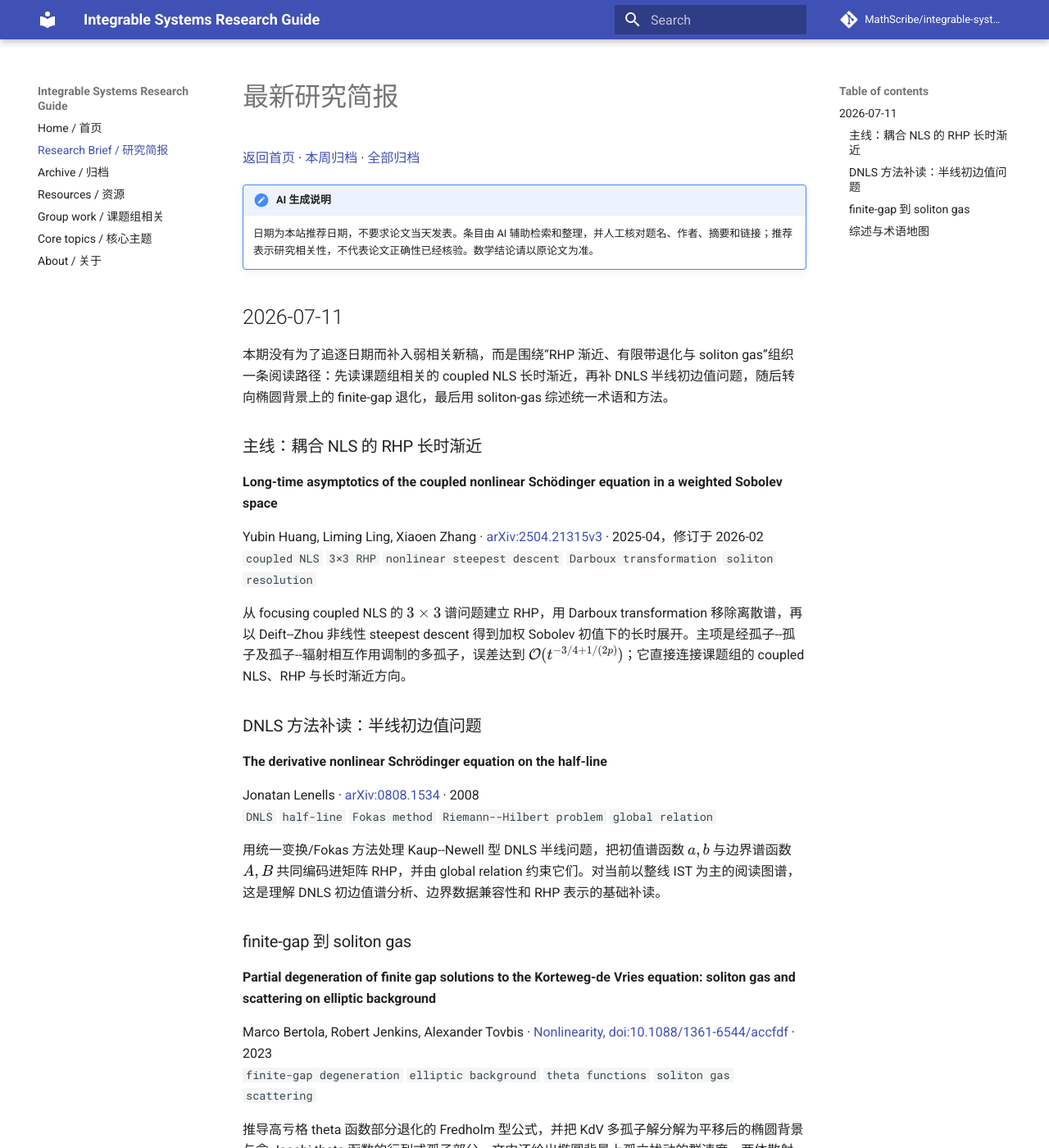
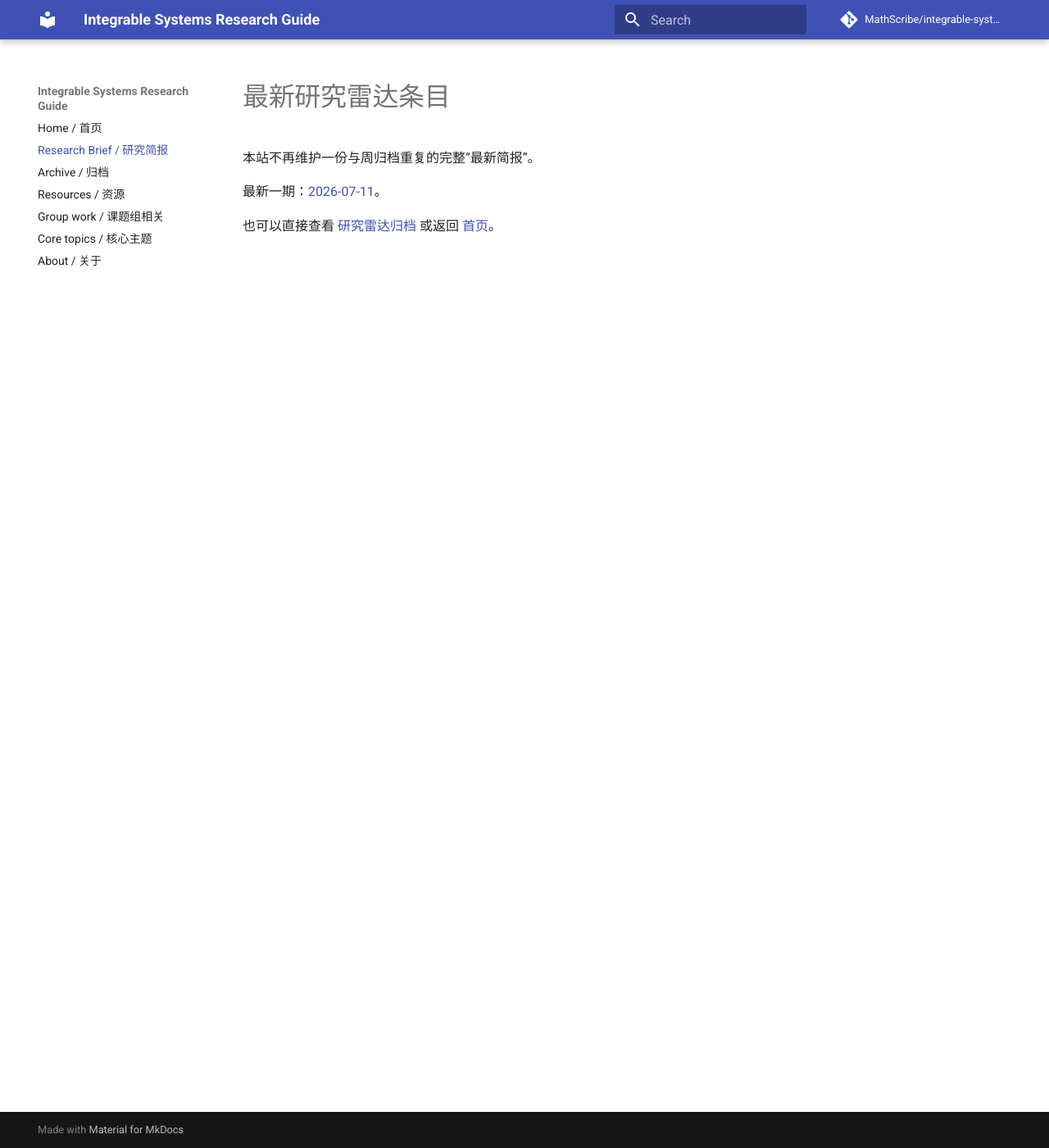
Before and after one commit to MathScribe/integrable-systems-guide, an MkDocs documentation site: the page built from docs/radar/latest.md, in a window 1280 px wide and 1400 px high. Shown: the whole window at 82% size. Built offline with MkDocs 1.6.1 and Material for MkDocs 9.7.7, drawn with Linux system fonts in a browser that asks for light colours; comment, search, counter and statistics services are not loaded; some of the changed text lies outside the part shown.

Commit message:
Replace duplicate latest page with pointer

```diff
--- a/docs/radar/latest.md
+++ b/docs/radar/latest.md
@@ -1,46 +1,7 @@
-# 最新研究简报
+# 最新研究雷达条目
 
-[返回首页](../index.md) · [本周归档](2026-W28.md) · [全部归档](index.md)
+本站不再维护一份与周归档重复的完整“最新简报”。
 
-!!! note "AI 生成说明"
-    日期为本站推荐日期，不要求论文当天发表。条目由 AI 辅助检索和整理，并人工核对题名、作者、摘要和链接；推荐表示研究相关性，不代表论文正确性已经核验。数学结论请以原论文为准。
+最新一期：[2026-07-11](2026-W28.md#2026-07-11)。
 
-## 2026-07-11
-
-本期没有为了追逐日期而补入弱相关新稿，而是围绕“RHP 渐近、有限带退化与 soliton gas”组织一条阅读路径：先读课题组相关的 coupled NLS 长时渐近，再补 DNLS 半线初边值问题，随后转向椭圆背景上的 finite-gap 退化，最后用 soliton-gas 综述统一术语和方法。
-
-### 主线：耦合 NLS 的 RHP 长时渐近
-
-**Long-time asymptotics of the coupled nonlinear Schödinger equation in a weighted Sobolev space**
-
-Yubin Huang, Liming Ling, Xiaoen Zhang · [arXiv:2504.21315v3](https://arxiv.org/abs/2504.21315v3) · 2025-04，修订于 2026-02
-`coupled NLS` `3×3 RHP` `nonlinear steepest descent` `Darboux transformation` `soliton resolution`
-
-从 focusing coupled NLS 的 $3\times3$ 谱问题建立 RHP，用 Darboux transformation 移除离散谱，再以 Deift--Zhou 非线性 steepest descent 得到加权 Sobolev 初值下的长时展开。主项是经孤子--孤子及孤子--辐射相互作用调制的多孤子，误差达到 $\mathcal{O}(t^{-3/4+1/(2p)})$；它直接连接课题组的 coupled NLS、RHP 与长时渐近方向。
-
-### DNLS 方法补读：半线初边值问题
-
-**The derivative nonlinear Schrödinger equation on the half-line**
-
-Jonatan Lenells · [arXiv:0808.1534](https://arxiv.org/abs/0808.1534) · 2008
-`DNLS` `half-line` `Fokas method` `Riemann--Hilbert problem` `global relation`
-
-用统一变换/Fokas 方法处理 Kaup--Newell 型 DNLS 半线问题，把初值谱函数 $a,b$ 与边界谱函数 $A,B$ 共同编码进矩阵 RHP，并由 global relation 约束它们。对当前以整线 IST 为主的阅读图谱，这是理解 DNLS 初边值谱分析、边界数据兼容性和 RHP 表示的基础补读。
-
-### finite-gap 到 soliton gas
-
-**Partial degeneration of finite gap solutions to the Korteweg-de Vries equation: soliton gas and scattering on elliptic background**
-
-Marco Bertola, Robert Jenkins, Alexander Tovbis · [Nonlinearity, doi:10.1088/1361-6544/accfdf](https://doi.org/10.1088/1361-6544/accfdf) · 2023
-`finite-gap degeneration` `elliptic background` `theta functions` `soliton gas` `scattering`
-
-推导高亏格 theta 函数部分退化的 Fredholm 型公式，并把 KdV 多孤子解分解为平移后的椭圆背景与含 Jacobi theta 函数的行列式孤子部分。文中还给出椭圆背景上孤立扰动的群速度、两体散射核、随机相位退化极限以及 soliton gas 的非线性色散关系，是连接有限带几何、退化极限和气体动力学的关键范例。
-
-### 综述与术语地图
-
-**Soliton Gas: Theory, Numerics and Experiments**
-
-Pierre Suret, Stephane Randoux, Andrey Gelash, Dmitry Agafontsev, Benjamin Doyon, Gennady El · [arXiv:2304.06541](https://arxiv.org/abs/2304.06541) · 2023
-`soliton gas` `inverse scattering` `thermodynamic finite-gap limit` `generalized hydrodynamics` `integrable turbulence`
-
-系统梳理稀疏与稠密 soliton gas、IST、有限带势的热力学极限、广义 Gibbs 系综及实验实现，并讨论调制不稳定性、rogue waves、统计与热力学问题。适合作为本期最后一篇：它为前面 DNLS soliton gas、有限带退化和随机波场工作提供统一词汇、历史脉络与开放问题清单。
+也可以直接查看 [研究雷达归档](index.md) 或返回 [首页](../index.md)。
```
